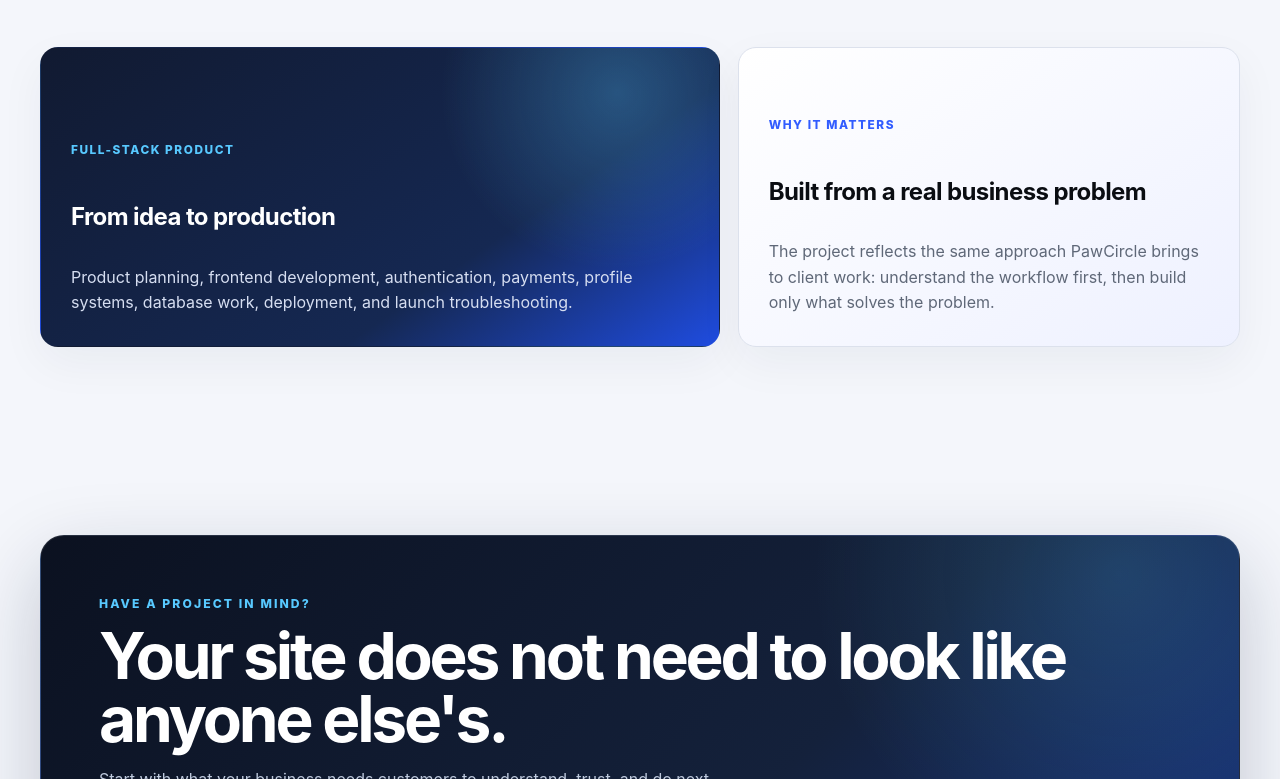
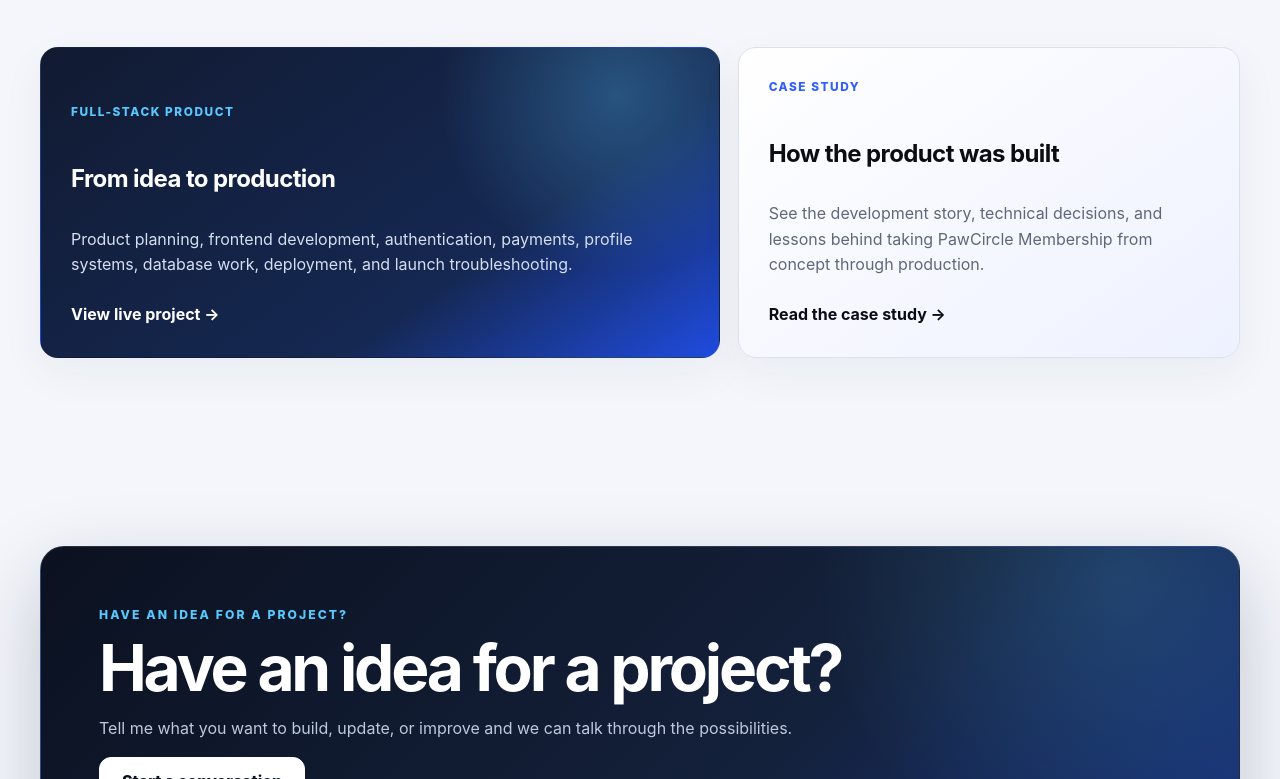
Before and after one commit to reaaland/pawcircle-llc-site, a Next.js app: page /work in a window 1280 px wide. Shown: the part 3161-3940 px from the top of the page. Built offline with nearby package versions, Linux system fonts and the light colour scheme.

Commit message:
Link PawCircle work cards and improve project CTA

```diff
--- a/app/work/page.tsx
+++ b/app/work/page.tsx
@@ -79,27 +79,41 @@ export default function WorkPage() {
         </div>
 
         <div className="project-grid">
-          <article className="project-card">
+          <a
+            className="project-card"
+            href="https://www.pawcirclemembership.com"
+            target="_blank"
+            rel="noreferrer"
+            aria-label="View the PawCircle Membership live project"
+          >
             <span>FULL-STACK PRODUCT</span>
             <h3>From idea to production</h3>
             <p>
               Product planning, frontend development, authentication, payments, profile systems, database work, deployment, and launch troubleshooting.
             </p>
-          </article>
-          <article className="project-card">
-            <span>WHY IT MATTERS</span>
-            <h3>Built from a real business problem</h3>
+            <strong style={{ marginTop: "24px" }}>View live project →</strong>
+          </a>
+          <a
+            className="project-card"
+            href="https://rebeccaaaland.com/work/pawcircle"
+            target="_blank"
+            rel="noreferrer"
+            aria-label="Read the PawCircle Membership case study"
+          >
+            <span>CASE STUDY</span>
+            <h3>How the product was built</h3>
             <p>
-              The project reflects the same approach PawCircle brings to client work: understand the workflow first, then build only what solves the problem.
+              See the development story, technical decisions, and lessons behind taking PawCircle Membership from concept through production.
             </p>
-          </article>
+            <strong style={{ marginTop: "24px" }}>Read the case study →</strong>
+          </a>
         </div>
       </section>
 
       <section className="cta shell">
-        <p className="eyebrow">HAVE A PROJECT IN MIND?</p>
-        <h2>Your site does not need to look like anyone else&apos;s.</h2>
-        <p>Start with what your business needs customers to understand, trust, and do next.</p>
+        <p className="eyebrow">HAVE AN IDEA FOR A PROJECT?</p>
+        <h2>Have an idea for a project?</h2>
+        <p>Tell me what you want to build, update, or improve and we can talk through the possibilities.</p>
         <Link className="button button-dark" href="/contact">Start a conversation</Link>
       </section>
     </main>
```
